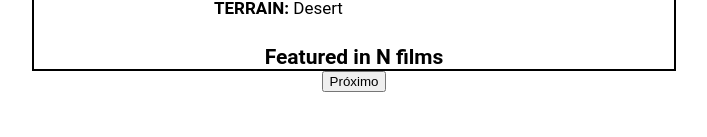
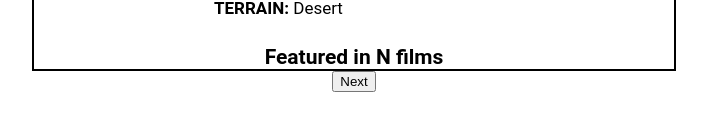
Before and after one commit to Jessycanoronha/sw_app, a React (Create React App) app: page / in a window 1280 px wide. Shown: the part 163-300 px from the top of the page, without its empty margins (286-993 px from the left). Built offline with nearby package versions, Linux system fonts and the light colour scheme.

Commit message:
Função de número aleatório criada

```diff
--- a/src/Button.js
+++ b/src/Button.js
@@ -2,11 +2,14 @@ import React, { Component } from 'react';
 import './Button.css';
 
 class Button extends Component {
-	render() {
-		return (
-			<button class="btn">Próximo</button>
-		);
-	}
+
+  render() {
+    return (
+      <div>
+        <button onClick={this.props.btnClick} class="btn">Next</button>
+      </div>
+    );
+  }
 }
 
 export default Button;
--- a/src/Wrapper.js
+++ b/src/Wrapper.js
@@ -7,14 +7,24 @@ import './Wrapper.css';
 
 class Wrapper extends Component {
 	constructor(props) {
-		super();
+		super(props);
 		this.state = {
 			name: undefined,
 			climate: undefined,
 			terrain: undefined,
 			films: undefined,
+			random: null,
 		};
+		this.btnClick = this.btnClick.bind(this);
 	}
+
+	min = Math.ceil(1);
+	max = Math.floor(61);
+
+	btnClick() {
+		this.setState({random: Math.floor(Math.random() * (this.max - this.min + 1)) + this.min});
+	};
+
 	render() {
 		return (
 			<div class="wrapper">
@@ -24,7 +34,7 @@ class Wrapper extends Component {
 					<Moviedata />
 				</div>
 				<div class="btn-wrapper">
-					<Button />
+					<Button btnClick={this.btnClick} />
 				</div>
 			</div>
 		);
```
